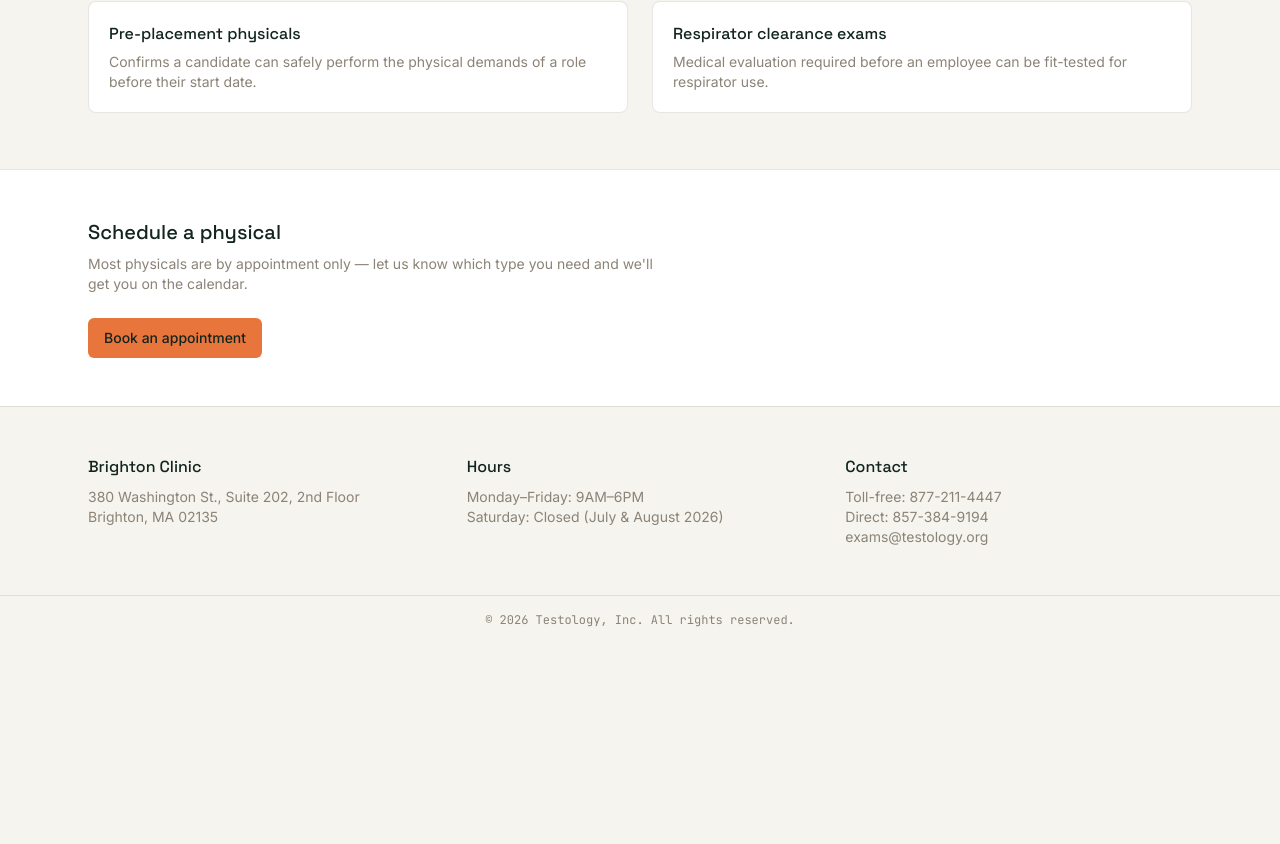
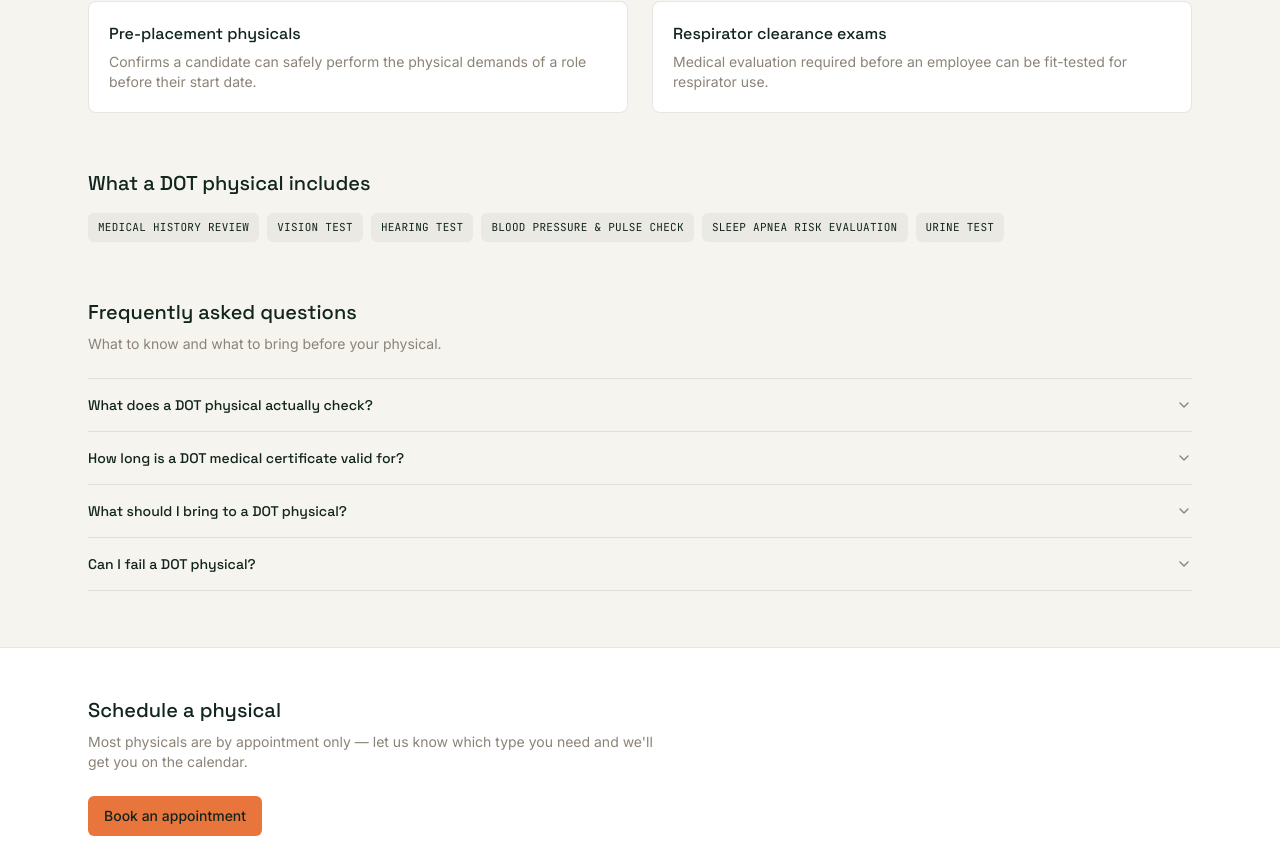
Before and after one commit to OmkarVaity/Testology-website, a Next.js app: page /physicals in a window 1280 px wide. Shown: the part 548-1392 px from the top of the page. Before the commit the page ends 1192 px from the top, so only its background shows below. Built offline with nearby package versions, Linux system fonts and the light colour scheme.

Commit message:
feat: add FAQs to Testology Labs and Vaccines pages

```diff
--- a/app/physicals/page.tsx
+++ b/app/physicals/page.tsx
@@ -1,8 +1,8 @@
 import Link from "next/link";
+import type { Metadata } from "next";
 import { ServicePageHeader } from "@/components/sections/ServicePageHeader";
-
-
-import type { Metadata } from "next";
+import { Reveal } from "@/components/ui/Reveal";
+import { Accordion } from "@/components/ui/Accordion";
 
 export const metadata: Metadata = {
   title: "DOT & Employment Physicals | Testology, Inc.",
@@ -31,6 +31,38 @@ const physicalTypes = [
   },
 ];
 
+const dotPhysicalComponents = [
+  "Medical history review",
+  "Vision test",
+  "Hearing test",
+  "Blood pressure & pulse check",
+  "Sleep apnea risk evaluation",
+  "Urine test",
+];
+
+const faqs = [
+  {
+    question: "What does a DOT physical actually check?",
+    answer:
+      "A DOT physical includes a medical history review, vision and hearing tests, a blood pressure and pulse check, a sleep apnea risk evaluation, and a urine test — all performed by a medical examiner listed on the FMCSA National Registry.",
+  },
+  {
+    question: "How long is a DOT medical certificate valid for?",
+    answer:
+      "Typically up to 24 months, though your examiner may issue a shorter certification period if a monitored condition requires more frequent follow-up.",
+  },
+  {
+    question: "What should I bring to a DOT physical?",
+    answer:
+      "Bring a photo ID, a list of current medications, and glasses or hearing aids if you use them. If you have a condition like diabetes or sleep apnea, bring related medical documentation.",
+  },
+  {
+    question: "Can I fail a DOT physical?",
+    answer:
+      "You can be certified, certified with restrictions, or found temporarily not qualified pending further evaluation of a specific condition — an outright permanent disqualification is uncommon and usually tied to a specific federal standard.",
+  },
+];
+
 export default function PhysicalsPage() {
   return (
     <>
@@ -43,13 +75,39 @@ export default function PhysicalsPage() {
       <section className="mx-auto max-w-6xl px-6 py-14">
         <h2 className="mb-6 font-display text-xl font-medium text-ink">Types of physicals we perform</h2>
         <div className="grid gap-6 md:grid-cols-2">
-          {physicalTypes.map((type) => (
-            <div key={type.title} className="rounded-lg border border-slate/20 bg-white p-5">
-              <h3 className="mb-1.5 font-display text-base font-medium text-ink">{type.title}</h3>
-              <p className="text-sm text-slate">{type.description}</p>
-            </div>
+          {physicalTypes.map((type, index) => (
+            <Reveal key={type.title} delay={index * 80}>
+              <div className="rounded-lg border border-slate/20 bg-white p-5">
+                <h3 className="mb-1.5 font-display text-base font-medium text-ink">{type.title}</h3>
+                <p className="text-sm text-slate">{type.description}</p>
+              </div>
+            </Reveal>
           ))}
         </div>
+      </section>
+
+      <section className="mx-auto max-w-6xl px-6 pb-14">
+        <h2 className="mb-4 font-display text-xl font-medium text-ink">What a DOT physical includes</h2>
+        <div className="flex flex-wrap gap-2">
+          {dotPhysicalComponents.map((component) => (
+            <span
+              key={component}
+              className="rounded-md bg-ink/5 px-2.5 py-1.5 font-mono-panel text-[11px] uppercase tracking-wide text-ink"
+            >
+              {component}
+            </span>
+          ))}
+        </div>
+      </section>
+
+      <section className="mx-auto max-w-6xl px-6 pb-14">
+        <h2 className="mb-2 font-display text-xl font-medium text-ink">
+          Frequently asked questions
+        </h2>
+        <p className="mb-6 max-w-xl text-sm text-slate">
+          What to know and what to bring before your physical.
+        </p>
+        <Accordion items={faqs} />
       </section>
 
       <section className="border-t border-slate/20 bg-white">
--- a/app/testology-labs/page.tsx
+++ b/app/testology-labs/page.tsx
@@ -1,7 +1,8 @@
 import Link from "next/link";
+import type { Metadata } from "next";
 import { ServicePageHeader } from "@/components/sections/ServicePageHeader";
-
-import type { Metadata } from "next";
+import { Reveal } from "@/components/ui/Reveal";
+import { Accordion } from "@/components/ui/Accordion";
 
 export const metadata: Metadata = {
   title: "Testology Labs — Wellness Panels | Testology, Inc.",
@@ -27,6 +28,24 @@ const offerings = [
   },
 ];
 
+const faqs = [
+  {
+    question: "Do you prescribe or provide peptides or supplements?",
+    answer:
+      "No — we perform the lab testing and monitoring. Any protocol, prescription, or supplement decision should come from your treating provider; we don't recommend or dispense treatments ourselves.",
+  },
+  {
+    question: "How often should monitoring labs be repeated?",
+    answer:
+      "This depends on the specific protocol and your provider's guidance. As a general pattern, a baseline panel followed by a check at 8–12 weeks is common, but your provider should set the actual schedule.",
+  },
+  {
+    question: "Will my results be reviewed by a doctor?",
+    answer:
+      "We provide the lab results directly to you. If you're working with a provider on a protocol, you should share your results with them for interpretation and next steps.",
+  },
+];
+
 export default function TestologyLabsPage() {
   return (
     <>
@@ -39,13 +58,27 @@ export default function TestologyLabsPage() {
       <section className="mx-auto max-w-6xl px-6 py-14">
         <h2 className="mb-6 font-display text-xl font-medium text-ink">What we offer</h2>
         <div className="grid gap-6 md:grid-cols-3">
-          {offerings.map((offering) => (
-            <div key={offering.title} className="rounded-lg border border-slate/20 bg-white p-5">
-              <h3 className="mb-1.5 font-display text-base font-medium text-ink">{offering.title}</h3>
-              <p className="text-sm text-slate">{offering.description}</p>
-            </div>
+          {offerings.map((offering, index) => (
+            <Reveal key={offering.title} delay={index * 80}>
+              <div className="rounded-lg border border-slate/20 bg-white p-5">
+                <h3 className="mb-1.5 font-display text-base font-medium text-ink">
+                  {offering.title}
+                </h3>
+                <p className="text-sm text-slate">{offering.description}</p>
+              </div>
+            </Reveal>
           ))}
         </div>
+      </section>
+
+      <section className="mx-auto max-w-6xl px-6 pb-14">
+        <h2 className="mb-2 font-display text-xl font-medium text-ink">
+          Frequently asked questions
+        </h2>
+        <p className="mb-6 max-w-xl text-sm text-slate">
+          How our lab monitoring role fits alongside your provider's guidance.
+        </p>
+        <Accordion items={faqs} />
       </section>
 
       <section className="border-t border-slate/20 bg-white">
--- a/app/vaccines/page.tsx
+++ b/app/vaccines/page.tsx
@@ -1,7 +1,8 @@
 import Link from "next/link";
+import type { Metadata } from "next";
 import { ServicePageHeader } from "@/components/sections/ServicePageHeader";
-
-import type { Metadata } from "next";
+import { Reveal } from "@/components/ui/Reveal";
+import { Accordion } from "@/components/ui/Accordion";
 
 export const metadata: Metadata = {
   title: "Vaccines | Testology, Inc.",
@@ -28,6 +29,24 @@ const vaccines = [
   },
 ];
 
+const faqs = [
+  {
+    question: "Do I need an appointment for a vaccine?",
+    answer:
+      "Flu vaccines are typically available as a walk-in. Other vaccines are best scheduled in advance so we can confirm dose timing and availability.",
+  },
+  {
+    question: "Will I receive a vaccination record?",
+    answer:
+      "Yes — you'll receive documentation of the vaccine administered, which you can provide to your employer, school, or personal medical records.",
+  },
+  {
+    question: "Do you bill insurance for vaccines?",
+    answer:
+      "Coverage varies by vaccine and insurance plan. Contact us with your insurance details ahead of your visit and we'll confirm what applies to your situation.",
+  },
+];
+
 export default function VaccinesPage() {
   return (
     <>
@@ -40,13 +59,25 @@ export default function VaccinesPage() {
       <section className="mx-auto max-w-6xl px-6 py-14">
         <h2 className="mb-6 font-display text-xl font-medium text-ink">Vaccines we administer</h2>
         <div className="grid gap-6 md:grid-cols-2">
-          {vaccines.map((vaccine) => (
-            <div key={vaccine.title} className="rounded-lg border border-slate/20 bg-white p-5">
-              <h3 className="mb-1.5 font-display text-base font-medium text-ink">{vaccine.title}</h3>
-              <p className="text-sm text-slate">{vaccine.description}</p>
-            </div>
+          {vaccines.map((vaccine, index) => (
+            <Reveal key={vaccine.title} delay={index * 80}>
+              <div className="rounded-lg border border-slate/20 bg-white p-5">
+                <h3 className="mb-1.5 font-display text-base font-medium text-ink">{vaccine.title}</h3>
+                <p className="text-sm text-slate">{vaccine.description}</p>
+              </div>
+            </Reveal>
           ))}
         </div>
+      </section>
+
+      <section className="mx-auto max-w-6xl px-6 pb-14">
+        <h2 className="mb-2 font-display text-xl font-medium text-ink">
+          Frequently asked questions
+        </h2>
+        <p className="mb-6 max-w-xl text-sm text-slate">
+          What to know before scheduling a vaccine visit.
+        </p>
+        <Accordion items={faqs} />
       </section>
 
       <section className="border-t border-slate/20 bg-white">
```
